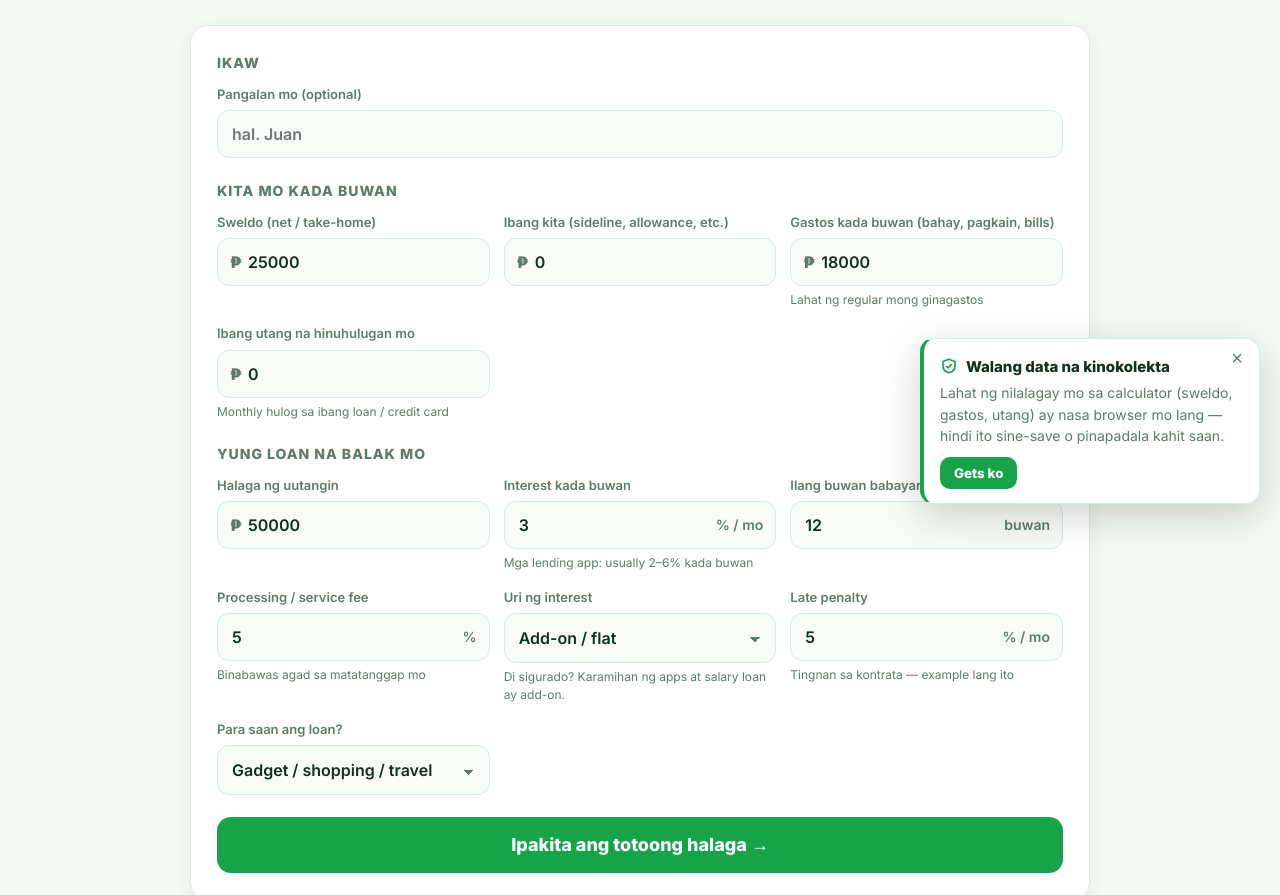
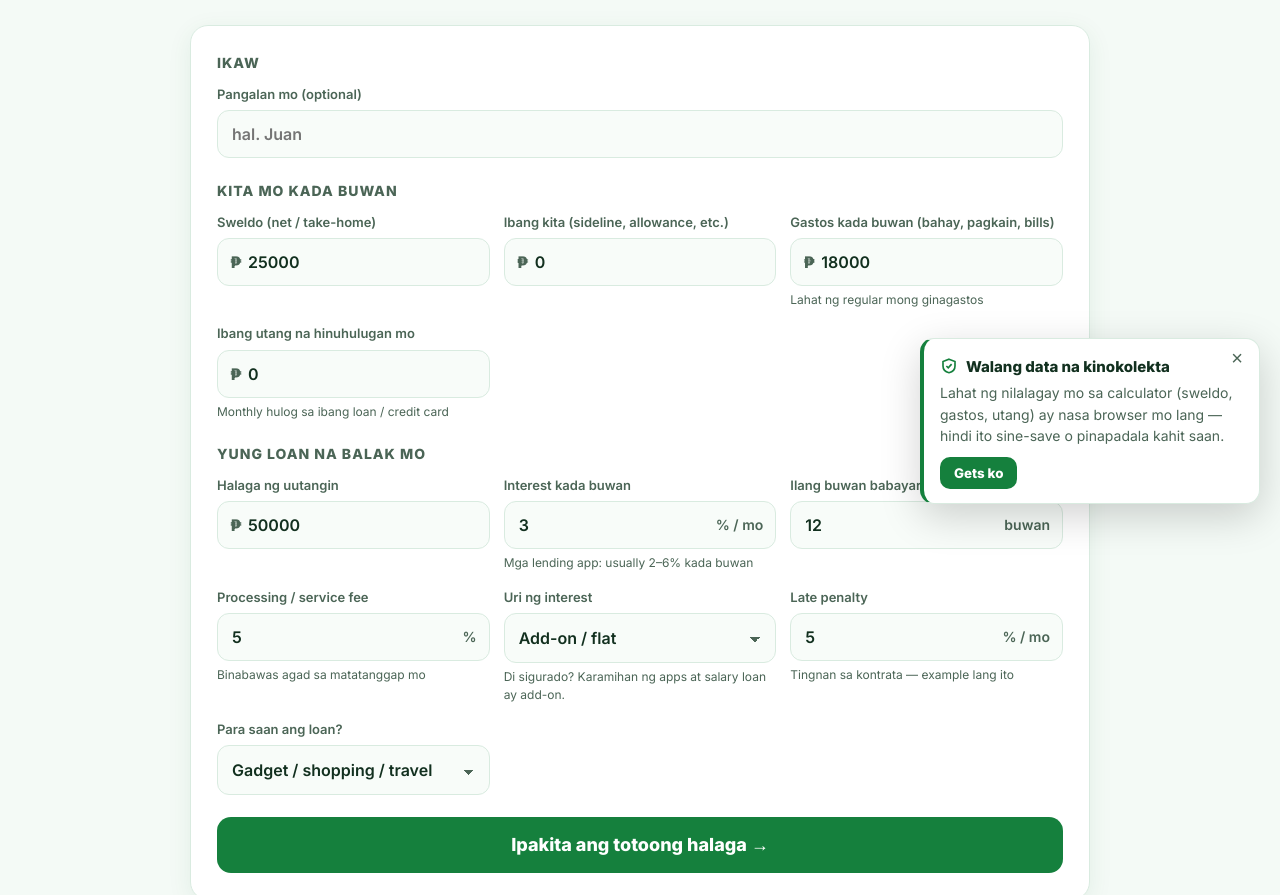
Before and after one commit to sir-troy/beforeyouloan, a plain HTML site: page index.html in a window 1280 px wide. Shown: the part 276-1171 px from the top of the page. Drawn offline with Linux system fonts and the light colour scheme.

Commit message:
Update beforeyouloan.useful-indeed.com

```diff
--- a/index.html
+++ b/index.html
@@ -20,9 +20,9 @@
 <link href="https://fonts.googleapis.com/css2?family=Inter:wght@400;600;800;900&display=swap" rel="stylesheet">
 <style>
   :root{
-    --bg:#f4faf6;--card:#ffffff;--line:#d9ebe0;--text:#12301f;--mute:#5f7a6a;
-    --accent:#16a34a;--accent2:#0f7a37;--field:#f8fcf9;--bad:#16a34a;--warnbg:#ffffff;--warnline:#d9ebe0;
-    --amber:#d97706;--good:#16a34a;--goodbg:#effaf3;--goodline:#bfe6cc;--shadow:0 6px 24px rgba(22,101,52,.08);
+    --bg:#f4faf6;--card:#ffffff;--line:#d9ebe0;--text:#12301f;--mute:#4b6556;
+    --accent:#15803d;--accent2:#0f7a37;--field:#f8fcf9;--bad:#16a34a;--warnbg:#ffffff;--warnline:#d9ebe0;
+    --amber:#d97706;--good:#15803d;--goodbg:#effaf3;--goodline:#bfe6cc;--shadow:0 6px 24px rgba(22,101,52,.08);
   }
   body.alert{
     --bg:#0d0d10;--card:#17171c;--line:#2a2a33;--text:#ececf1;--mute:#9a9aa8;
@@ -218,29 +218,29 @@
 
     <h3>Kita mo kada buwan</h3>
     <div class="grid">
-      <div><label>Sweldo (net / take-home)</label><div class="field p"><span class="pre">₱</span><input id="sal" type="number" inputmode="decimal" value="25000" min="0"></div></div>
-      <div><label>Ibang kita (sideline, allowance, etc.)</label><div class="field p"><span class="pre">₱</span><input id="oth" type="number" inputmode="decimal" value="0" min="0"></div></div>
-      <div><label>Gastos kada buwan (bahay, pagkain, bills)</label><div class="field p"><span class="pre">₱</span><input id="exp" type="number" inputmode="decimal" value="18000" min="0"></div>
+      <div><label for="sal">Sweldo (net / take-home)</label><div class="field p"><span class="pre">₱</span><input id="sal" type="number" inputmode="decimal" value="25000" min="0"></div></div>
+      <div><label for="oth">Ibang kita (sideline, allowance, etc.)</label><div class="field p"><span class="pre">₱</span><input id="oth" type="number" inputmode="decimal" value="0" min="0"></div></div>
+      <div><label for="exp">Gastos kada buwan (bahay, pagkain, bills)</label><div class="field p"><span class="pre">₱</span><input id="exp" type="number" inputmode="decimal" value="18000" min="0"></div>
         <div class="hint">Lahat ng regular mong ginagastos</div></div>
-      <div><label>Ibang utang na hinuhulugan mo</label><div class="field p"><span class="pre">₱</span><input id="debt" type="number" inputmode="decimal" value="0" min="0"></div>
+      <div><label for="debt">Ibang utang na hinuhulugan mo</label><div class="field p"><span class="pre">₱</span><input id="debt" type="number" inputmode="decimal" value="0" min="0"></div>
         <div class="hint">Monthly hulog sa ibang loan / credit card</div></div>
     </div>
 
     <h3>Yung loan na balak mo</h3>
     <div class="grid">
-      <div><label>Halaga ng uutangin</label><div class="field p"><span class="pre">₱</span><input id="amt" type="number" inputmode="decimal" value="50000" min="1"></div></div>
-      <div><label>Interest kada buwan</label><div class="field s"><input id="rate" type="number" inputmode="decimal" value="3" step="0.1" min="0"><span class="suf">% / mo</span></div>
+      <div><label for="amt">Halaga ng uutangin</label><div class="field p"><span class="pre">₱</span><input id="amt" type="number" inputmode="decimal" value="50000" min="1"></div></div>
+      <div><label for="rate">Interest kada buwan</label><div class="field s"><input id="rate" type="number" inputmode="decimal" value="3" step="0.1" min="0"><span class="suf">% / mo</span></div>
         <div class="hint">Mga lending app: usually 2–6% kada buwan</div></div>
-      <div><label>Ilang buwan babayaran</label><div class="field s"><input id="term" type="number" inputmode="numeric" value="12" min="1"><span class="suf">buwan</span></div></div>
-      <div><label>Processing / service fee</label><div class="field s"><input id="fee" type="number" inputmode="decimal" value="5" step="0.5" min="0"><span class="suf">%</span></div>
+      <div><label for="term">Ilang buwan babayaran</label><div class="field s"><input id="term" type="number" inputmode="numeric" value="12" min="1"><span class="suf">buwan</span></div></div>
+      <div><label for="fee">Processing / service fee</label><div class="field s"><input id="fee" type="number" inputmode="decimal" value="5" step="0.5" min="0"><span class="suf">%</span></div>
         <div class="hint">Binabawas agad sa matatanggap mo</div></div>
       <div><label>Uri ng interest</label>
-        <select id="rtype"><option value="addon">Add-on / flat</option><option value="dim">Diminishing</option></select>
+        <select id="rtype" aria-label="Uri ng interest"><option value="addon">Add-on / flat</option><option value="dim">Diminishing</option></select>
         <div class="hint">Di sigurado? Karamihan ng apps at salary loan ay add-on.</div></div>
-      <div><label>Late penalty</label><div class="field s"><input id="pen" type="number" inputmode="decimal" value="5" step="0.5" min="0"><span class="suf">% / mo</span></div>
+      <div><label for="pen">Late penalty</label><div class="field s"><input id="pen" type="number" inputmode="decimal" value="5" step="0.5" min="0"><span class="suf">% / mo</span></div>
         <div class="hint">Tingnan sa kontrata — example lang ito</div></div>
       <div class="full"><label>Para saan ang loan?</label>
-        <select id="purpose">
+        <select id="purpose" aria-label="Para saan ang loan?">
           <option value="want">Gadget / shopping / travel</option>
           <option value="debt">Pambayad sa ibang utang</option>
           <option value="emerg">Emergency (ospital, etc.)</option>
```
